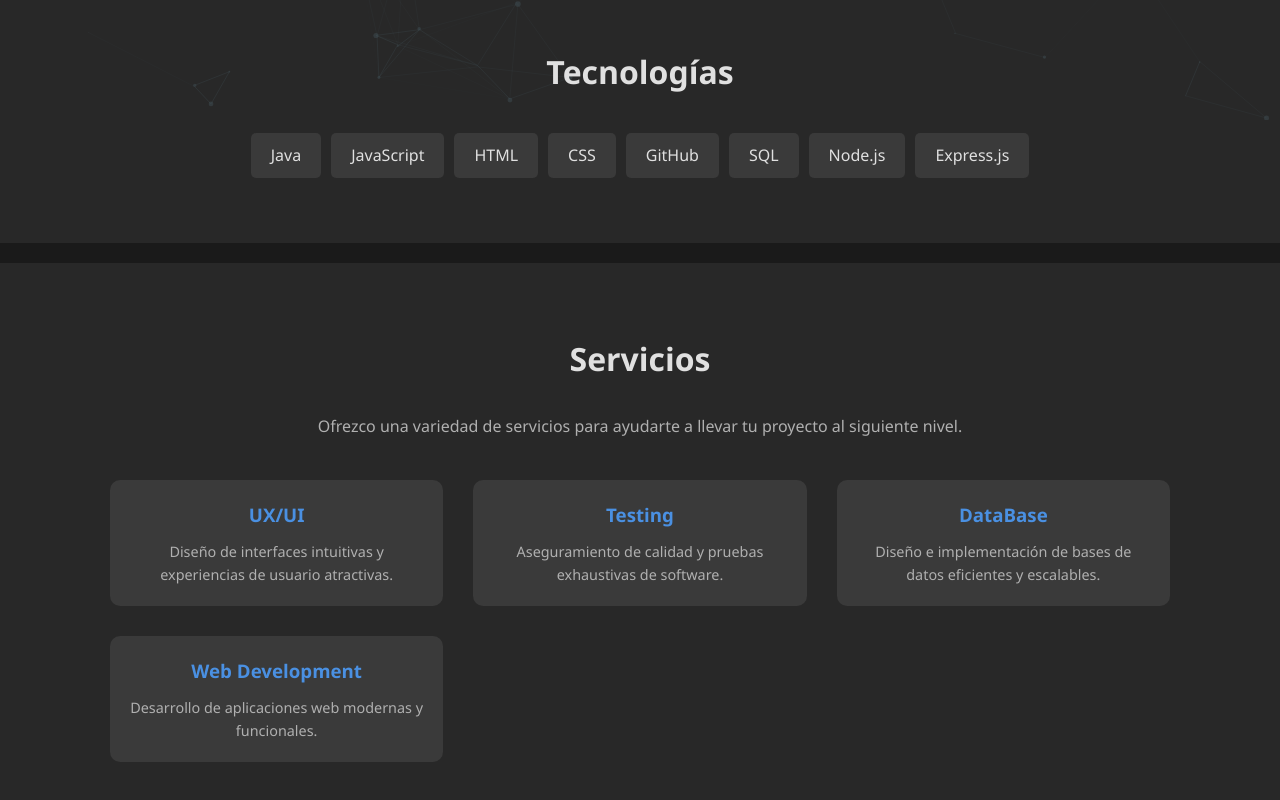
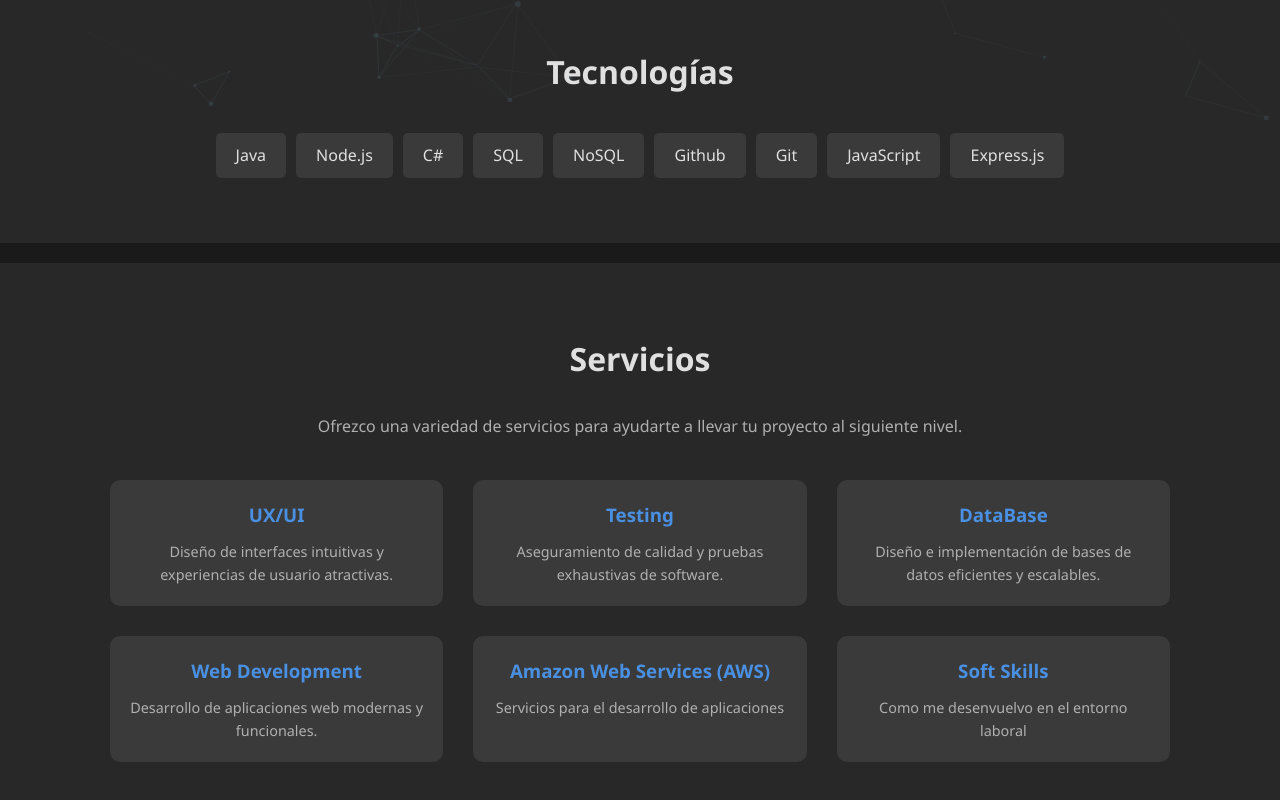
Before and after one commit to Nosicoski/Portfolio-Nosicoski, a plain HTML site: page index.html in a window 1280 px wide. Shown: the part 680-1480 px from the top of the page. Drawn offline with nearby package versions, Linux system fonts and the light colour scheme.

Commit message:
Segundo Commit

```diff
--- a/index.html
+++ b/index.html
@@ -29,12 +29,13 @@
             <h2>Tecnologías</h2>
             <ul class="tech-list">
                 <li>Java</li>
+                <li>Node.js</li>
+                <li>C#</li>
+                <li>SQL</li>
+                <li>NoSQL</li>
+                <li>Github</li>
+                <li>Git</li>
                 <li>JavaScript</li>
-                <li>HTML</li>
-                <li>CSS</li>
-                <li>GitHub</li>
-                <li>SQL</li>
-                <li>Node.js</li>
                 <li>Express.js</li>
             </ul>
         </div>
@@ -80,8 +81,26 @@
                         <p>Integración de APIs</p>
                         <p>Implementación de características avanzadas</p>
                     </div>
+
                 </div>
+                <div class="service-card" tabindex="0">
+                    <h3>Amazon Web Services (AWS)</h3>
+                    <p class="service-description">Servicios para el desarrollo de aplicaciones</p>
+                    <div class="service-details">
+                        <p>Almacenamiento y Gestion de datos </p>
+                        <p>Migración de datos y software</p>
+                        <p>Gestión de redes</p>
+                    </div>
+
             </div>
+            <div class="service-card" tabindex="0">
+                <h3>Soft Skills</h3>
+                <p class="service-description">Como me desenvuelvo en el entorno laboral</p>
+                <div class="service-details">
+                    <p>Comunicación y trabajo en equipo</p>
+                    <p>Gestion de tiempo</p>
+                    <p>Resolucion de problemas</p>
+                </div>
         </div>
     </section>
 
```
